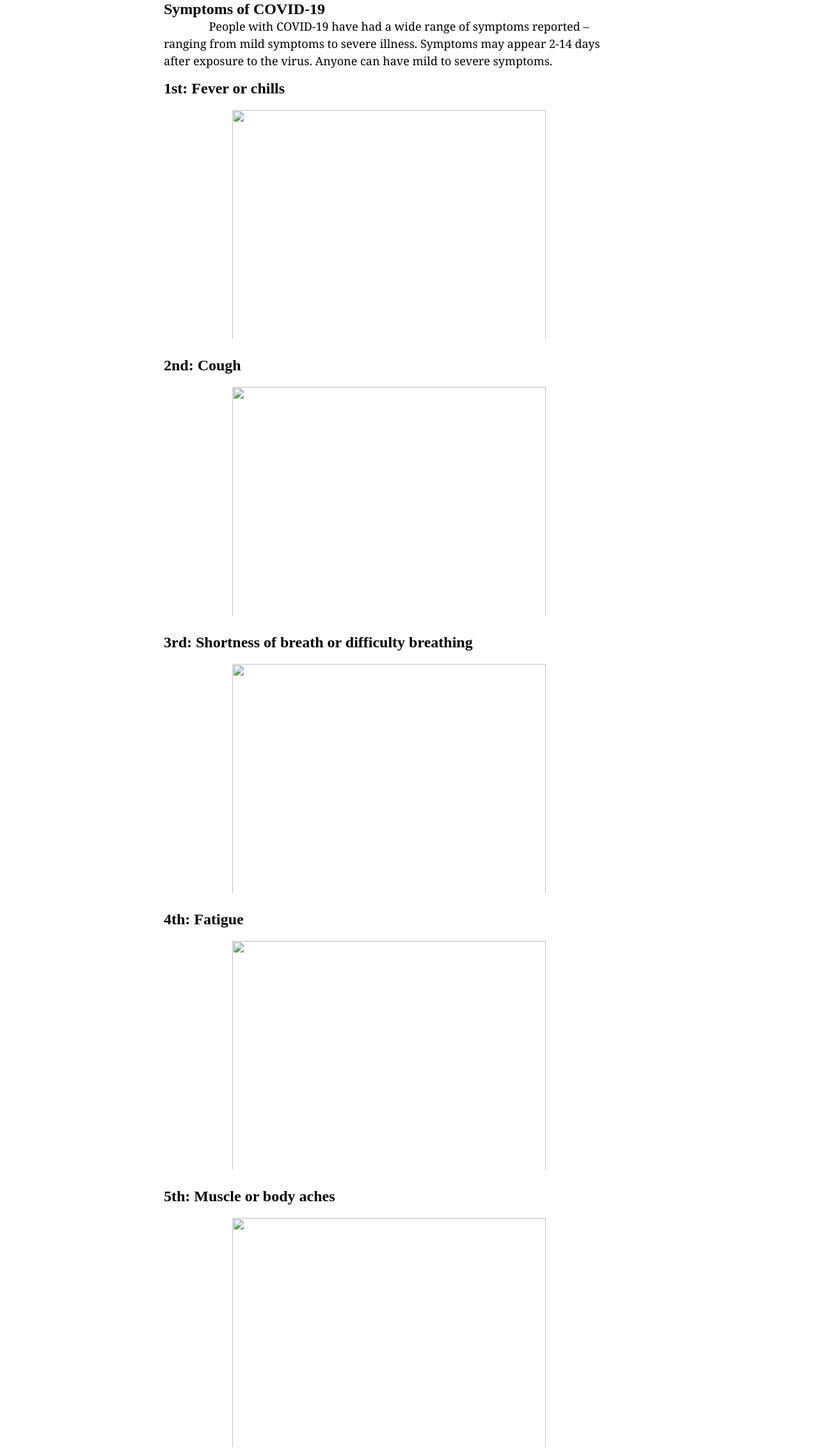
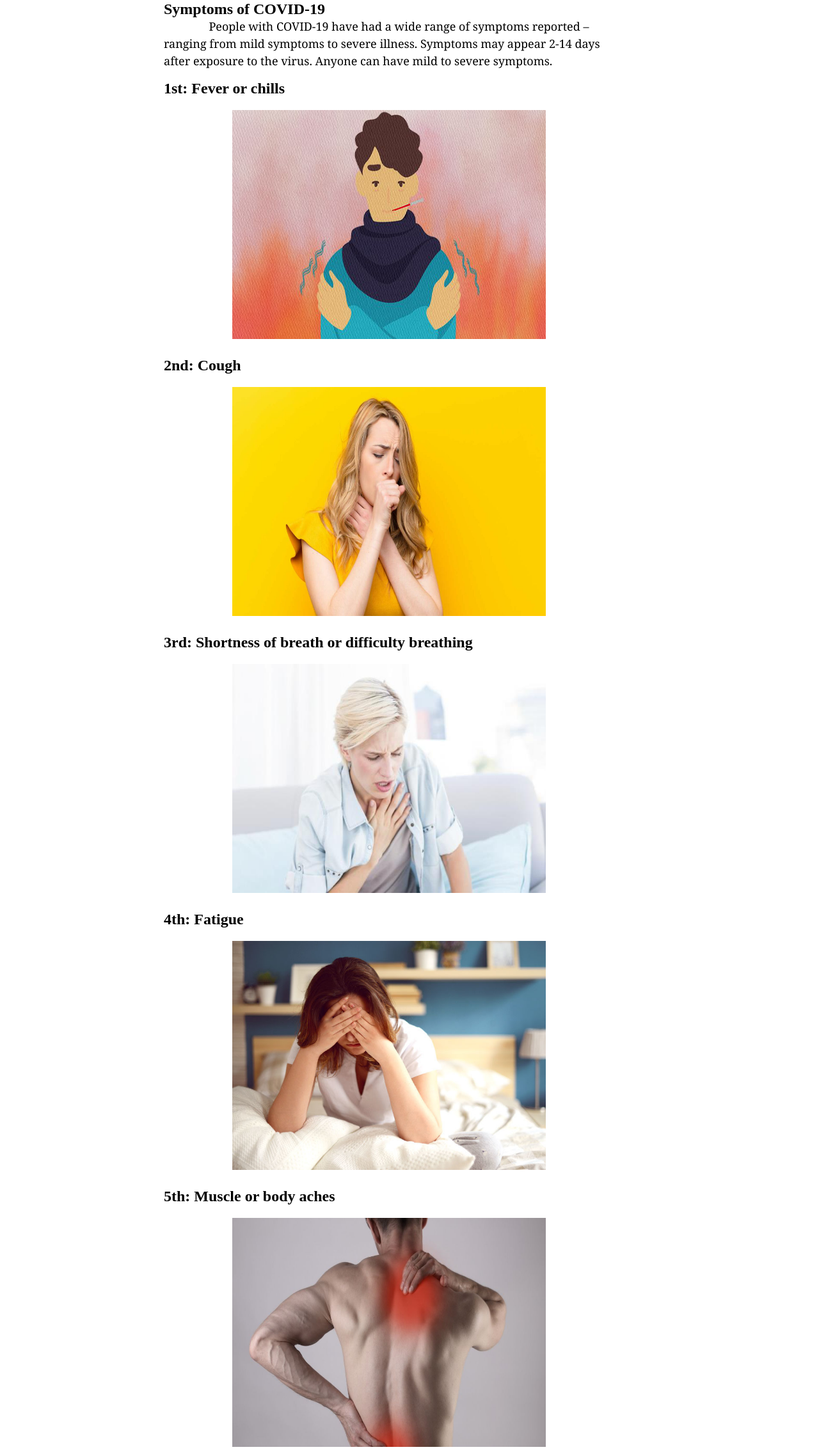
Before and after one commit to KYH-CW/final, a plain HTML site: page symptom.html in a window 1280 px wide. Shown: the part 530-2800 px from the top of the page at 64% size. Drawn offline with Linux system fonts and the light colour scheme.

Commit message:
Update symptom.html

```diff
--- a/symptom.html
+++ b/symptom.html
@@ -44,7 +44,7 @@
   <head>
     <meta charset="UTF-8" />
     <link rel="stylesheet" href="final.css" />
-    <link rel="icon" href="image/virus.png" type="image/png type">
+    <link rel="icon" href="virus.png" type="image/png type">
     <title>COVID-19</title>
   </head>
 
@@ -68,7 +68,7 @@
     </nav>
 
     <div class="banner">
-        <img src="image/yellow.png" height="400"></img>
+        <img src="yellow.png" height="400"></img>
     </div>
 
     <div>
@@ -83,22 +83,22 @@
       </p>
 
       <h2>1st: Fever or chills</h2>
-      <img src="image/fever.png">
+      <img src="fever.png">
 
       <h2>2nd: Cough</h2>
-      <img src="image/cough.png">
+      <img src="cough.png">
 
       <h2>3rd: Shortness of breath or difficulty breathing</h2>
-      <img src="image/breath.png">
+      <img src="breath.png">
 
       <h2>4th: Fatigue</h2>
-      <img src="image/fatigue.png">
+      <img src="fatigue.png">
 
       <h2>5th: Muscle or body aches</h2>
-      <img src="image/muscle.png">
+      <img src="muscle.png">
 
       <h2>6th: Headache</h2>
-      <img src="image/headache.png">
+      <img src="headache.png">
 
       <p>
         <b>This list does not include all possible symptoms.</b> Symptoms may change with new COVID-19 variants and can vary depending
```
